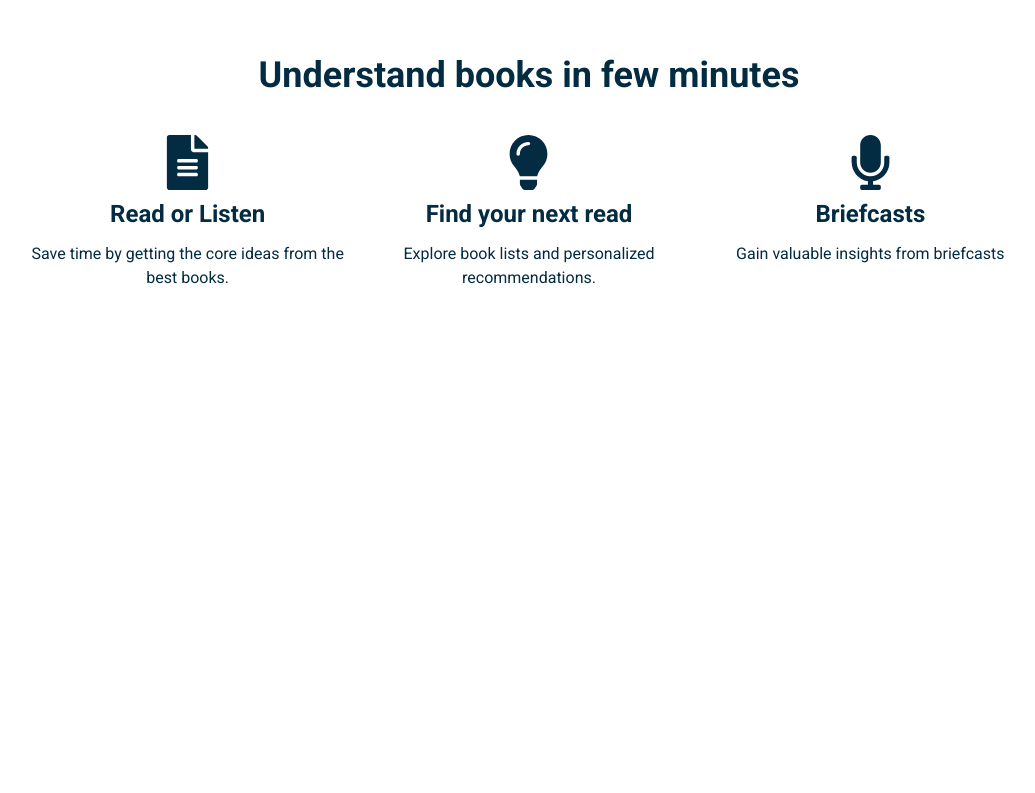
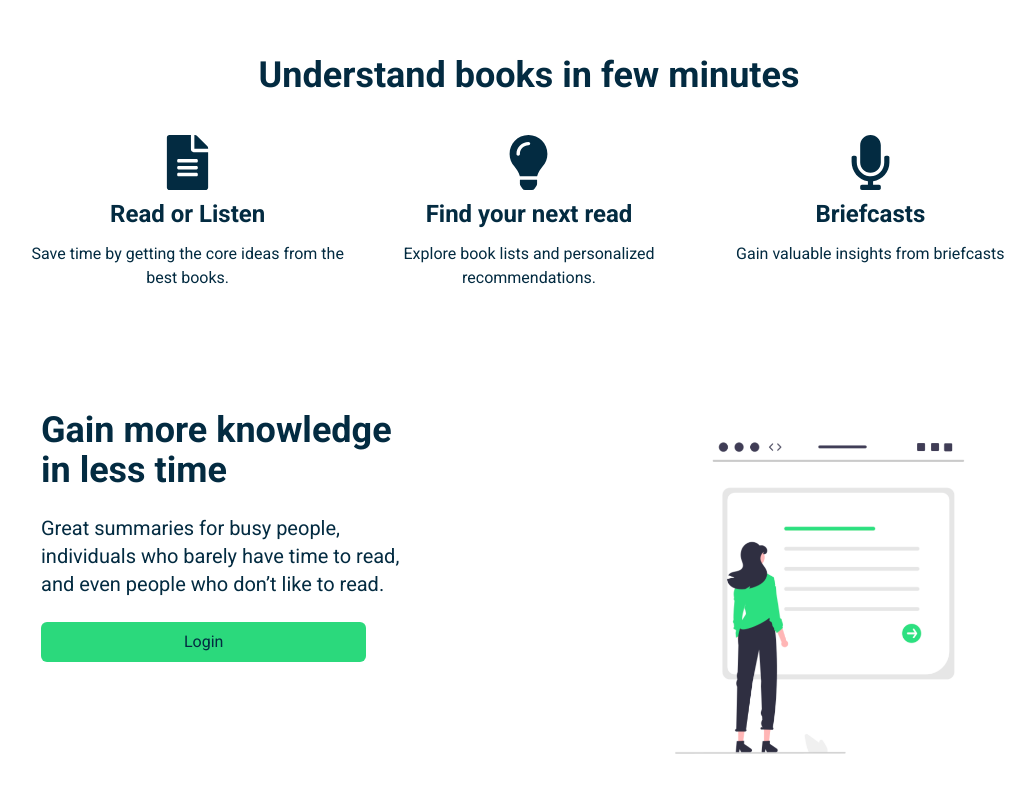
Before and after one commit to WilliamGiammona/summary-app, a Next.js app: page / in a window 1280 px wide. Shown: the part 473-1266 px from the top of the page, without its empty margins (111-1146 px from the left). Before the commit the page ends 819 px from the top, so only its background shows below. Built offline with nearby package versions, Linux system fonts and the light colour scheme.

Commit message:
placeholder

```diff
--- a/app/page.tsx
+++ b/app/page.tsx
@@ -59,6 +59,25 @@ export default function Home() {
           </div>
         </div>
       </section>
+
+      <section className="max-w-5xl mx-auto my-10 flex p-6 box-shadow: 0 1px 2px 0 rgba(0, 0, 0, 0.05)">
+        <div className="w-1/2">
+          <h1 className="text-4xl font-bold mb-6 max-w-sm">
+            Gain more knowledge in less time
+          </h1>
+          <p className="text-xl font-light mb-6 max-w-sm">
+            Great summaries for busy people, individuals who barely have time to
+            read, and even people who don’t like to read.
+          </p>
+          <button className="w-8/12 bg-nav-hover p-2 rounded-md max-w-sm hover:bg-[#20ba68] transition-colors duration-200">
+            Login
+          </button>
+        </div>
+
+        <figure className="flex justify-end w-1/2 pe-6">
+          <Image src="/assets/Woman.png" alt="Woman" width={330} height={200} />
+        </figure>
+      </section>
     </>
   );
 }
```
